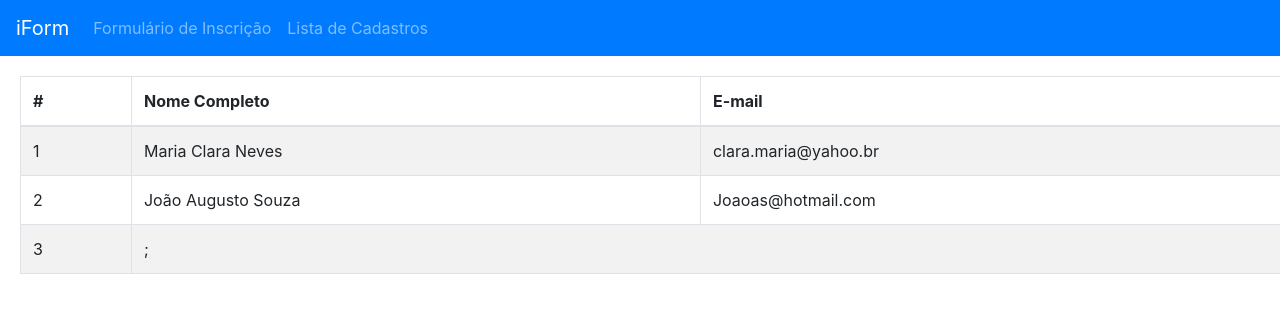
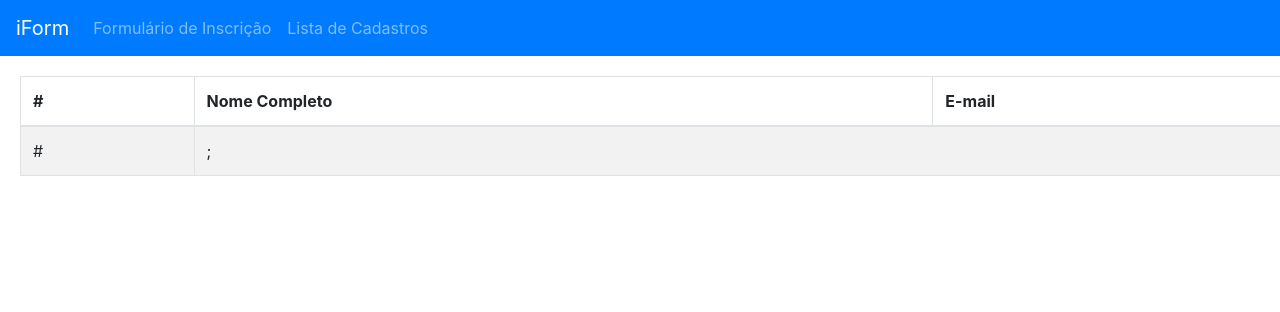
Before and after one commit to Cleysond10/Form-React, a React (Create React App) app: page /cadastros in a window 1280 px wide. Shown: the top 312 px of the page. Built offline with nearby package versions, Linux system fonts and the light colour scheme.

Commit message:
Remove fixed values

```diff
--- a/src/components/Table/index.jsx
+++ b/src/components/Table/index.jsx
@@ -14,18 +14,8 @@ export default function index() {
       </thead>
       <tbody>
         <tr>
-          <td>1</td>
-          <td>Maria Clara Neves</td>
-          <td>clara.maria@yahoo.br</td>
-        </tr>
-        <tr>
-          <td>2</td>
-          <td>João Augusto Souza</td>
-          <td>Joaoas@hotmail.com</td>
-        </tr>
-        <tr>
-          <td>3</td>
-          <td colSpan="2">
+          <td>#</td>
+          <td colSpan="3">
             {localStorage.getItem('myData')}
             ;
           </td>
```
